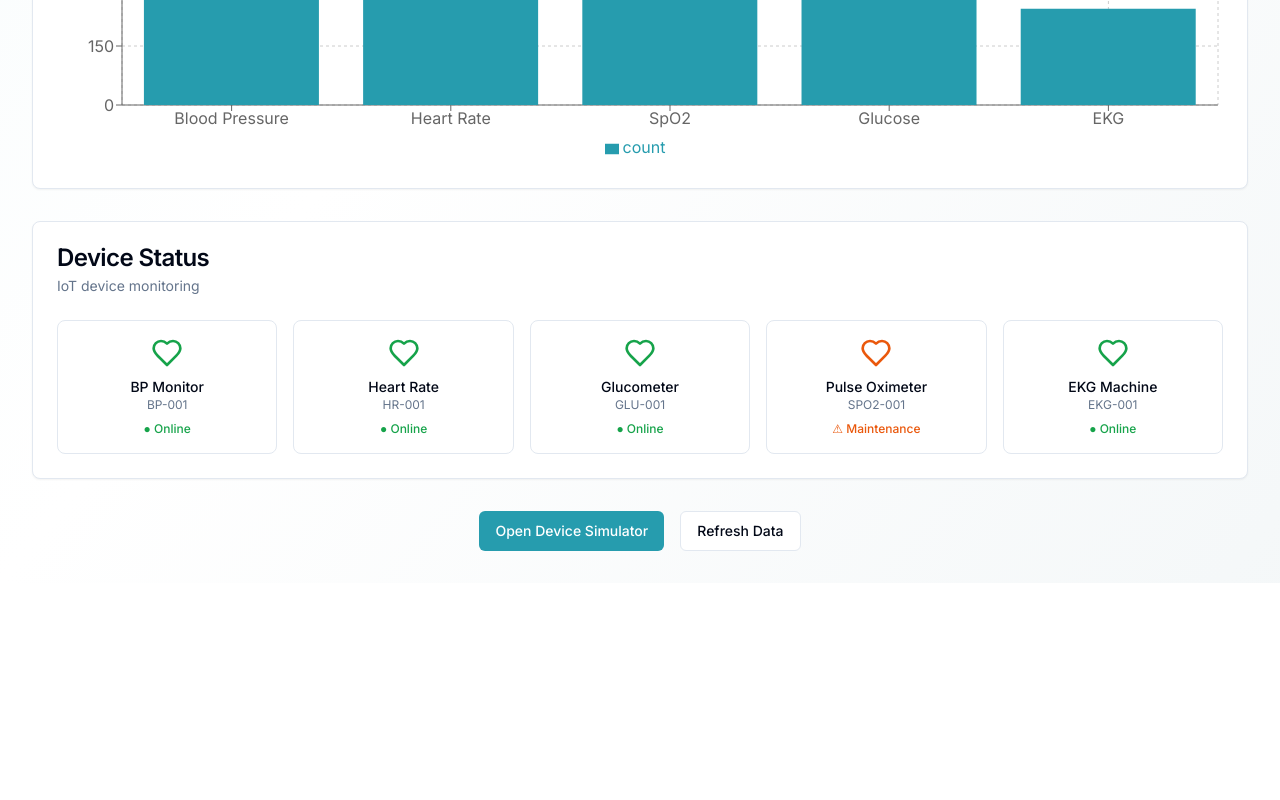
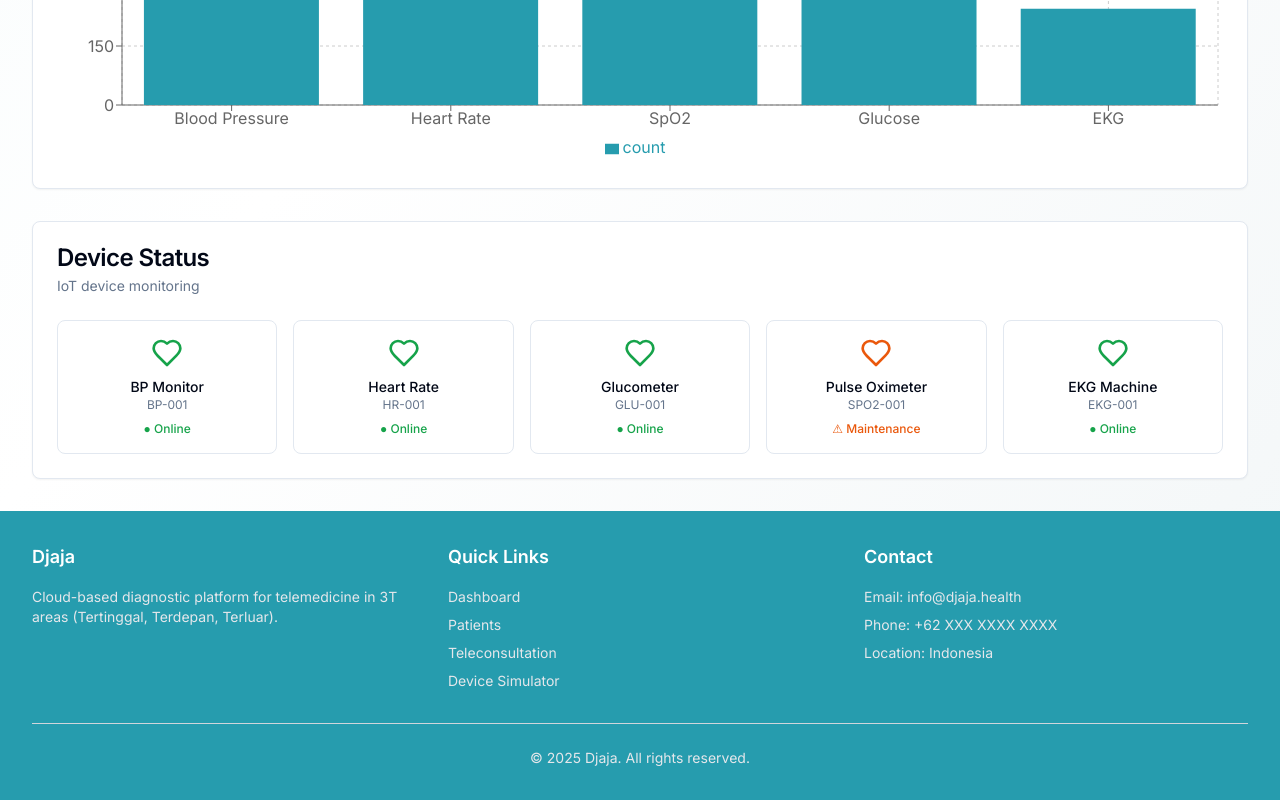
Before and after one commit to ahsuunn/Djaja, a Next.js app: page /dashboard in a window 1280 px wide. Shown: the part 1056-1856 px from the top of the page. Before the commit the page ends 1639 px from the top, so only its background shows below. Built offline with nearby package versions, Linux system fonts and the light colour scheme.

Commit message:
feat: footer

```diff
--- a/app/dashboard/page.tsx
+++ b/app/dashboard/page.tsx
@@ -237,16 +237,6 @@
             </div>
           </CardContent>
         </Card>
-
-        {/* Quick Actions */}
-        <div className="mt-8 flex gap-4 justify-center">
-          <Button onClick={() => window.location.href = '/device-simulator'}>
-            Open Device Simulator
-          </Button>
-          <Button variant="outline" onClick={fetchDashboardData}>
-            Refresh Data
-          </Button>
-        </div>
       </div>
     </div>
   );
--- a/app/layout.tsx
+++ b/app/layout.tsx
@@ -2,6 +2,7 @@
 import { Inter } from "next/font/google";
 import "./globals.css";
 import Navbar from "@/components/Navbar";
+import Footer from "@/components/Footer";
 
 const inter = Inter({ subsets: ["latin"] });
 
@@ -18,9 +19,12 @@
 }>) {
   return (
     <html lang="en">
-      <body className={inter.className}>
+      <body className={`${inter.className} flex flex-col min-h-screen`}>
         <Navbar />
-        {children}
+        <main className="flex-grow">
+          {children}
+        </main>
+        <Footer />
       </body>
     </html>
   );
--- /dev/null
+++ b/components/Footer.tsx
@@ -0,0 +1,60 @@
+import Link from 'next/link';
+
+export default function Footer() {
+  return (
+    <footer className="bg-primary text-white mt-auto">
+      <div className="max-w-7xl mx-auto px-4 sm:px-6 lg:px-8 py-8">
+        <div className="grid grid-cols-1 md:grid-cols-3 gap-8">
+          {/* About Section */}
+          <div>
+            <h3 className="text-lg font-semibold mb-4">Djaja</h3>
+            <p className="text-sm text-gray-200">
+              Cloud-based diagnostic platform for telemedicine in 3T areas (Tertinggal, Terdepan, Terluar).
+            </p>
+          </div>
+
+          {/* Quick Links */}
+          <div>
+            <h3 className="text-lg font-semibold mb-4">Quick Links</h3>
+            <ul className="space-y-2 text-sm">
+              <li>
+                <Link href="/dashboard" className="text-gray-200 hover:text-white transition-colors">
+                  Dashboard
+                </Link>
+              </li>
+              <li>
+                <Link href="/patients" className="text-gray-200 hover:text-white transition-colors">
+                  Patients
+                </Link>
+              </li>
+              <li>
+                <Link href="/teleconsultation" className="text-gray-200 hover:text-white transition-colors">
+                  Teleconsultation
+                </Link>
+              </li>
+              <li>
+                <Link href="/device-simulator" className="text-gray-200 hover:text-white transition-colors">
+                  Device Simulator
+                </Link>
+              </li>
+            </ul>
+          </div>
+
+          {/* Contact Info */}
+          <div>
+            <h3 className="text-lg font-semibold mb-4">Contact</h3>
+            <ul className="space-y-2 text-sm text-gray-200">
+              <li>Email: info@djaja.health</li>
+              <li>Phone: +62 XXX XXXX XXXX</li>
+              <li>Location: Indonesia</li>
+            </ul>
+          </div>
+        </div>
+
+        <div className="border-t border-gray-300 mt-8 pt-6 text-center text-sm text-gray-200">
+          <p>&copy; {new Date().getFullYear()} Djaja. All rights reserved.</p>
+        </div>
+      </div>
+    </footer>
+  );
+}
```
